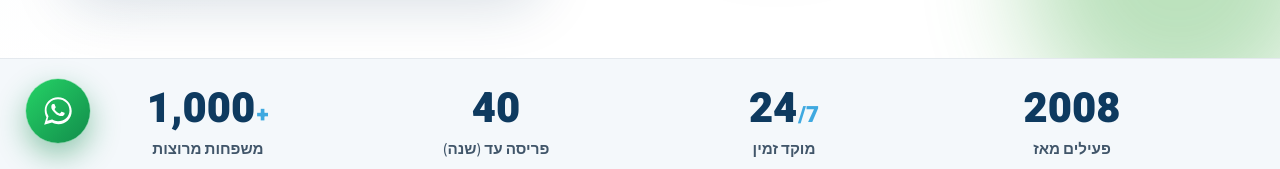
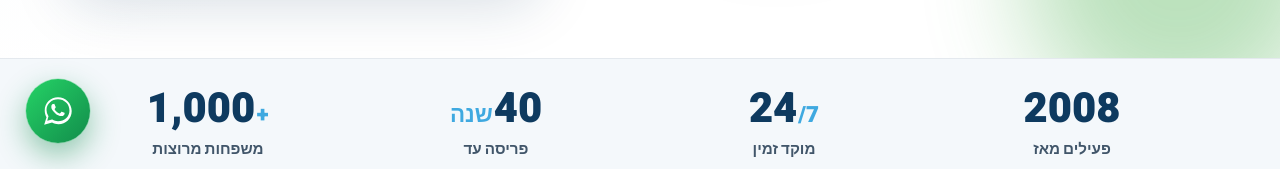
Before and after one commit to oneloanschat-sketch/AdmatenuHomePage, a plain HTML site: page index.html in a window 1280 px wide. Shown: the part 631-800 px from the top of the page. Drawn offline with Linux system fonts and the light colour scheme.

Commit message:
עדכון תצוגת נתוני פריסה ל-40 שנה בשורה אחת ובכיווניות RTL

```diff
--- a/index.html
+++ b/index.html
@@ -190,8 +190,8 @@
       <span class="stat-label">מוקד זמין</span>
     </div>
     <div class="stat reveal">
-      <span class="stat-value"><span class="stat-num" data-count="40">0</span></span>
-      <span class="stat-label">פריסה עד (שנה)</span>
+      <span class="stat-value" style="direction: rtl;"><span class="stat-num" data-count="40">0</span><span class="stat-suffix"> שנה</span></span>
+      <span class="stat-label">פריסה עד</span>
     </div>
     <div class="stat reveal">
       <span class="stat-value"><span class="stat-num" data-count="1000">0</span><span class="stat-suffix">+</span></span>
```
